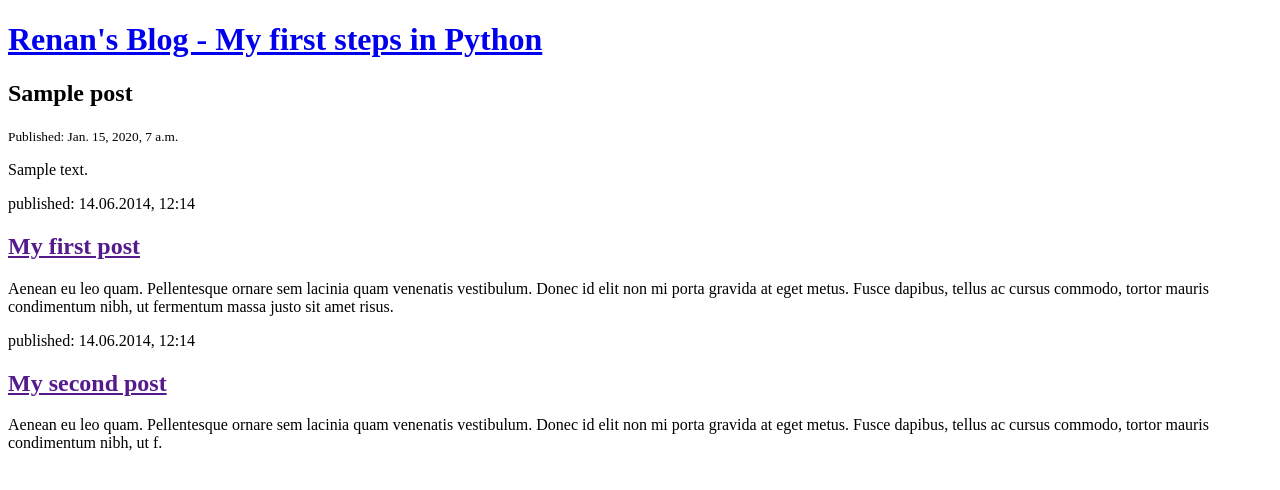
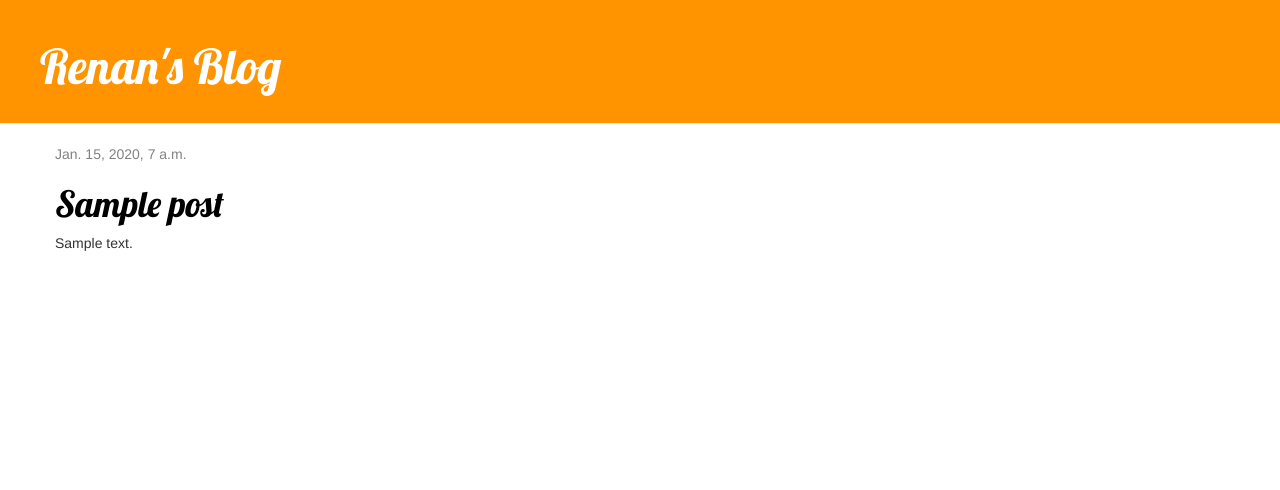
Before and after one commit to renankaic/DjangoBlog, a Django app: page / in a window 1280 px wide. Shown: the top 490 px of the page. Run offline with Django 3.2, Linux system fonts and the light colour scheme; tables that the repository leaves empty hold one stand-in row (values such as "Sample post"); some libraries are stand-ins or nearby versions.

Commit message:
Added view and template for detailed blog post as well as CSS for the site

```diff
--- /dev/null
+++ b/blog/static/css/blog.css
@@ -0,0 +1,46 @@
+.page-header {
+    background-color: #ff9400;
+    margin-top: 0;
+    padding: 20px 20px 20px 40px;
+}
+
+.page-header h1, .page-header h1 a, .page-header h1 a:visited, .page-header h1 a:active {
+    color: #ffffff;
+    font-size: 36pt;
+    text-decoration: none;
+}
+
+.content {
+    margin-left: 40px;
+}
+
+h1, h2, h3, h4 {
+    font-family: 'Lobster', cursive;
+}
+
+.date {
+    color: #828282;
+}
+
+.save {
+    float: right;
+}
+
+.post-form textarea, .post-form input {
+    width: 100%;
+}
+
+.top-menu, .top-menu:hover, .top-menu:visited {
+    color: #ffffff;
+    float: right;
+    font-size: 26pt;
+    margin-right: 20px;
+}
+
+.post {
+    margin-bottom: 70px;
+}
+
+.post h1 a, .post h1 a:visited {
+    color: #000000;
+}
--- /dev/null
+++ b/blog/templates/blog/base.html
@@ -0,0 +1,36 @@
+<!DOCTYPE html>
+{% load static %}
+<html lang="en">
+<head>
+    <meta charset="UTF-8">
+    <meta name="viewport" content="width=device-width, initial-scale=1.0">
+    <meta http-equiv="X-UA-Compatible" content="ie=edge">
+
+    <link rel="stylesheet" href="//maxcdn.bootstrapcdn.com/bootstrap/3.2.0/css/bootstrap.min.css">
+    <link rel="stylesheet" href="//maxcdn.bootstrapcdn.com/bootstrap/3.2.0/css/bootstrap-theme.min.css">
+    <link href="//fonts.googleapis.com/css?family=Lobster&subset=latin,latin-ext" rel="stylesheet" type="text/css">
+    <link rel="stylesheet" href="{% static 'css/blog.css' %}">
+
+    <script  src="https://code.jquery.com/jquery-3.3.1.min.js"  integrity="sha256-FgpCb/KJQlLNfOu91ta32o/NMZxltwRo8QtmkMRdAu8="  crossorigin="anonymous"></script>
+    <script src="//maxcdn.bootstrapcdn.com/bootstrap/3.2.0/js/bootstrap.min.js"></script>
+
+    <title>Renan's Blog</title>
+</head>
+<body>
+
+    <div class="page-header">
+        <h1><a href="/">Renan's Blog</a></h1>
+    </div>
+    <div class="content container">
+
+        <div class="row">
+            <div class="col-md-8">
+            {% block content %}
+            {% endblock %}
+            </div>
+        </div>
+
+    </div>
+
+</body>
+</html>
--- a/blog/templates/blog/post_list.html
+++ b/blog/templates/blog/post_list.html
@@ -1,36 +1,13 @@
-<!DOCTYPE html>
-<html lang="en">
-<head>
-    <meta charset="UTF-8">
-    <meta name="viewport" content="width=device-width, initial-scale=1.0">
-    <meta http-equiv="X-UA-Compatible" content="ie=edge">
-    <title>Renan's Blog</title>
-</head>
-<body>
+{% extends 'blog/base.html' %}
 
-    <div>
-        <h1><a href="/">Renan's Blog - My first steps in Python</a></h1>
-    </div>
-
+{% block content %}
     {% for post in posts %}
-    <div>
-        <h2>{{ post.title }}</h2>
-        <small>Published: {{ post.published_date }}</small>
-        <p>{{ post.text|linebreaksbr }}</p>
-    </div>
+        <div class="post">
+            <div class="date">
+                {{ post.published_date }}
+            </div>
+            <h1><a href="{% url 'post_detail' pk=post.pk %}">{{ post.title }}</a></h1>
+            <p>{{ post.text|linebreaksbr }}</p>
+        </div>
     {% endfor %}
-
-    <div>
-        <p>published: 14.06.2014, 12:14</p>
-        <h2><a href="">My first post</a></h2>
-        <p>Aenean eu leo quam. Pellentesque ornare sem lacinia quam venenatis vestibulum. Donec id elit non mi porta gravida at eget metus. Fusce dapibus, tellus ac cursus commodo, tortor mauris condimentum nibh, ut fermentum massa justo sit amet risus.</p>
-    </div>
-
-    <div>
-        <p>published: 14.06.2014, 12:14</p>
-        <h2><a href="">My second post</a></h2>
-        <p>Aenean eu leo quam. Pellentesque ornare sem lacinia quam venenatis vestibulum. Donec id elit non mi porta gravida at eget metus. Fusce dapibus, tellus ac cursus commodo, tortor mauris condimentum nibh, ut f.</p>
-    </div>
-
-</body>
-</html>
+{% endblock %}
--- a/blog/urls.py
+++ b/blog/urls.py
@@ -3,4 +3,5 @@ from . import views
 
 urlpatterns = [
     path('', views.post_list, name="post_list"),
+    path('post/<int:pk>/', views.post_detail, name = 'post_detail'),
 ]
--- a/blog/views.py
+++ b/blog/views.py
@@ -1,4 +1,4 @@
-from django.shortcuts import render
+from django.shortcuts import render, get_object_or_404
 from django.utils import timezone
 from .models import Post
 
@@ -10,3 +10,8 @@ def post_list(request):
     return render(request, 'blog/post_list.html', {
         'posts' : posts
     })
+
+def post_detail(request, pk):
+
+    post = get_object_or_404(Post, pk=pk)
+    return render(request, 'blog/post_detail.html', {'post': post})
```
Also changed, not shown: blog/templates/blog/post_detail.html (added, +15 -0 lines).
